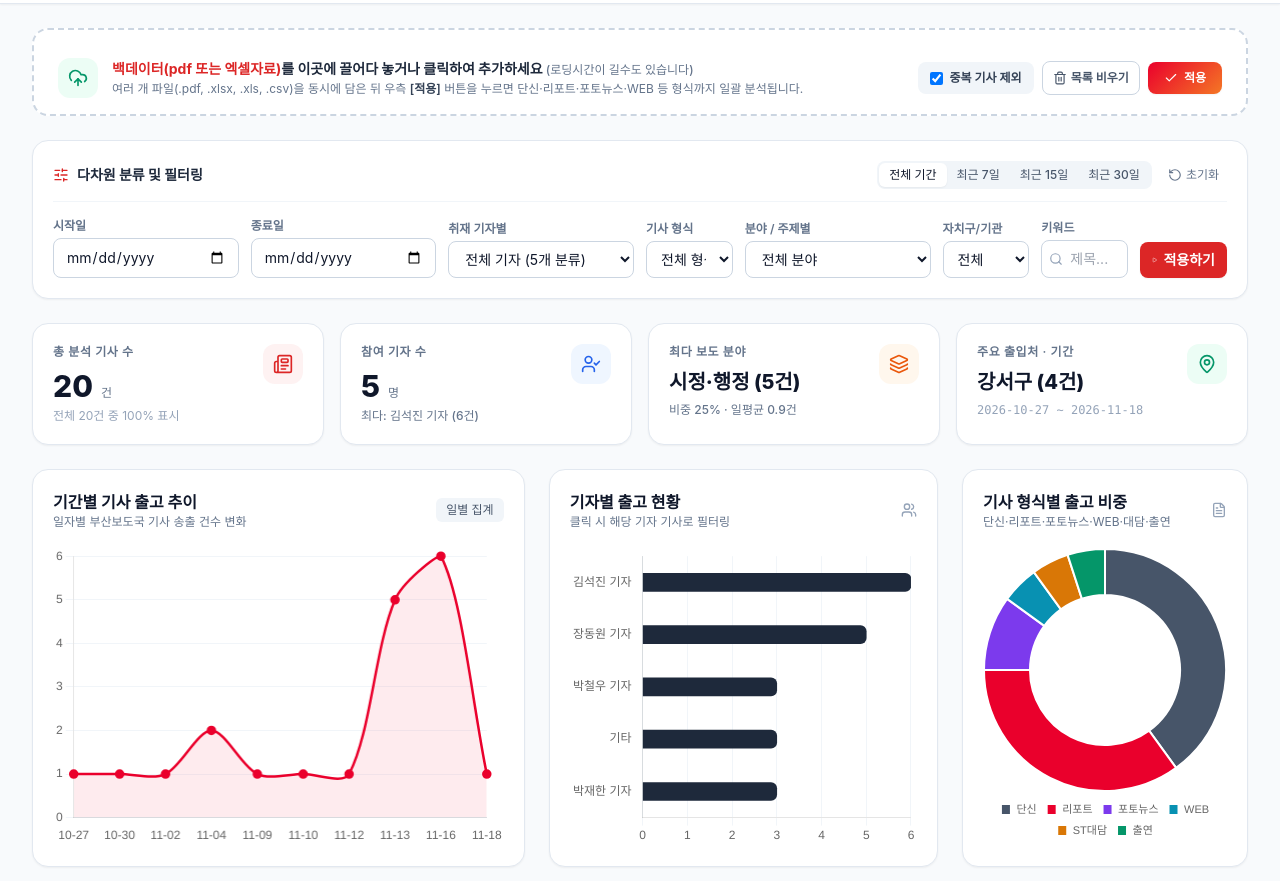
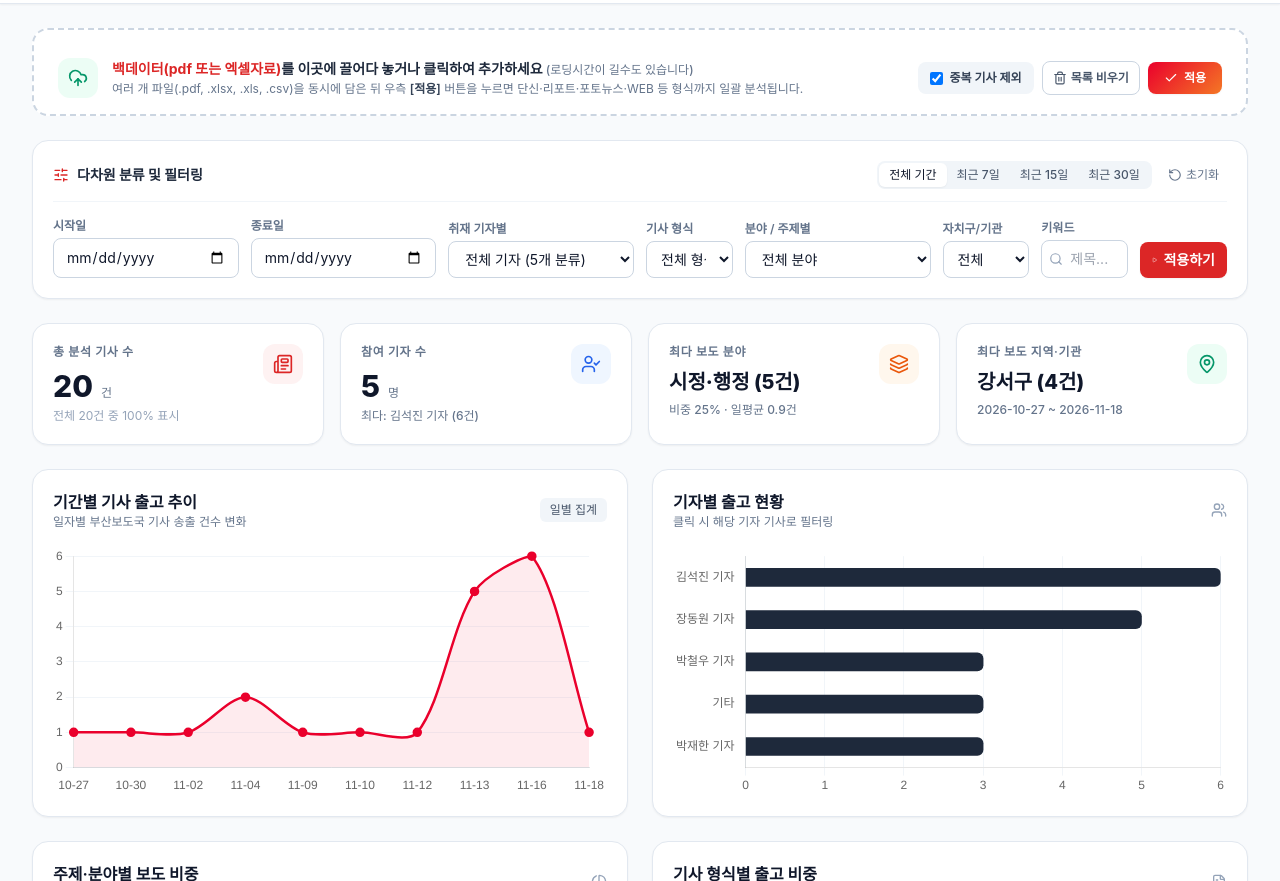
Before and after one commit to skb3804/busanbodo, a plain HTML site: page index.html in a window 1280 px wide. Shown: the part 71-952 px from the top of the page. Drawn offline with nearby package versions, Linux system fonts and the light colour scheme; a web font is replaced by a local one.

Commit message:
Add files via upload

```diff
--- a/index.html
+++ b/index.html
@@ -267,11 +267,11 @@
                 <!-- Top District & Date Span -->
                 <div class="bg-white rounded-2xl border border-slate-200 p-5 shadow-sm flex items-start justify-between">
                     <div>
-                        <p class="text-xs font-semibold text-slate-500 uppercase tracking-wider">주요 출입처 · 기간</p>
+                        <p class="text-xs font-semibold text-slate-500 uppercase tracking-wider">최다 보도 지역·기관</p>
                         <div class="mt-2">
                             <h3 id="kpi-top-district" class="text-xl font-extrabold text-slate-900 truncate">-</h3>
                         </div>
-                        <p id="kpi-date-span" class="text-xs text-slate-400 mt-1.5 font-mono">-</p>
+                        <p id="kpi-date-span" class="text-xs text-slate-500 mt-1.5 font-medium">데이터 없음</p>
                     </div>
                     <div class="p-2.5 rounded-xl bg-emerald-50 text-emerald-600">
                         <i data-lucide="map-pin" class="w-5 h-5"></i>
@@ -279,10 +279,10 @@
                 </div>
             </section>
 
-            <!-- Charts Grid (Trend, Reporter, Format) -->
-            <section class="grid grid-cols-1 lg:grid-cols-12 gap-6">
-                <!-- Period Trend Chart (5/12 width) -->
-                <div class="lg:col-span-5 bg-white rounded-2xl border border-slate-200 p-5 shadow-sm flex flex-col">
+            <!-- Charts Grid (Trend, Reporter, Category, Format) -->
+            <section class="grid grid-cols-1 md:grid-cols-2 lg:grid-cols-12 gap-6">
+                <!-- Period Trend Chart (6/12 width) -->
+                <div class="lg:col-span-6 bg-white rounded-2xl border border-slate-200 p-5 shadow-sm flex flex-col">
                     <div class="flex items-center justify-between mb-4">
                         <div>
                             <h3 class="text-base font-bold text-slate-900">기간별 기사 출고 추이</h3>
@@ -295,8 +295,8 @@
                     </div>
                 </div>
 
-                <!-- Reporter Breakdown Chart (4/12 width) -->
-                <div class="lg:col-span-4 bg-white rounded-2xl border border-slate-200 p-5 shadow-sm flex flex-col">
+                <!-- Reporter Breakdown Chart (6/12 width) -->
+                <div class="lg:col-span-6 bg-white rounded-2xl border border-slate-200 p-5 shadow-sm flex flex-col">
                     <div class="flex items-center justify-between mb-4">
                         <div>
                             <h3 class="text-base font-bold text-slate-900">기자별 출고 현황</h3>
@@ -309,8 +309,22 @@
                     </div>
                 </div>
 
-                <!-- Article Format Chart (3/12 width) -->
-                <div class="lg:col-span-3 bg-white rounded-2xl border border-slate-200 p-5 shadow-sm flex flex-col">
+                <!-- Category Doughnut Chart (6/12 width) -->
+                <div class="lg:col-span-6 bg-white rounded-2xl border border-slate-200 p-5 shadow-sm flex flex-col">
+                    <div class="flex items-center justify-between mb-4">
+                        <div>
+                            <h3 class="text-base font-bold text-slate-900">주제·분야별 보도 비중</h3>
+                            <p class="text-xs text-slate-500">클릭 시 해당 분야 기사로 필터링</p>
+                        </div>
+                        <i data-lucide="pie-chart" class="w-4 h-4 text-slate-400"></i>
+                    </div>
+                    <div class="relative flex-1 min-h-[250px] w-full flex items-center justify-center">
+                        <canvas id="categoryChart"></canvas>
+                    </div>
+                </div>
+
+                <!-- Article Format Chart (6/12 width) -->
+                <div class="lg:col-span-6 bg-white rounded-2xl border border-slate-200 p-5 shadow-sm flex flex-col">
                     <div class="flex items-center justify-between mb-4">
                         <div>
                             <h3 class="text-base font-bold text-slate-900">기사 형식별 출고 비중</h3>
@@ -596,6 +610,7 @@
         // Chart Instances
         let trendChartInstance = null;
         let reporterChartInstance = null;
+        let categoryChartInstance = null;
         let formatChartInstance = null;
 
         // Category Styling & Auto-Classification Keywords
@@ -1873,19 +1888,24 @@
         }
 
         function updateKPIs() {
+            const setText = (id, text) => {
+                const el = document.getElementById(id);
+                if (el) el.textContent = text;
+            };
+
             const total = filteredArticles.length;
             const allCount = allArticles.length;
-            document.getElementById('kpi-total').textContent = total.toLocaleString();
+            setText('kpi-total', total.toLocaleString());
             const pct = allCount > 0 ? Math.round((total / allCount) * 100) : 0;
-            document.getElementById('kpi-total-sub').textContent = `전체 ${allCount}건 중 ${pct}% 표시`;
+            setText('kpi-total-sub', `전체 ${allCount}건 중 ${pct}% 표시`);
 
             if (total === 0) {
-                document.getElementById('kpi-reporter-count').textContent = '0';
-                document.getElementById('kpi-top-reporter-info').textContent = '최다 출고: -';
-                document.getElementById('kpi-top-category').textContent = '-';
-                document.getElementById('kpi-daily-avg-info').textContent = '일평균 0.0건 출고';
-                document.getElementById('kpi-top-district').textContent = '-';
-                document.getElementById('kpi-date-span').textContent = '데이터 없음';
+                setText('kpi-reporter-count', '0');
+                setText('kpi-top-reporter-info', '최다 출고: -');
+                setText('kpi-top-category', '-');
+                setText('kpi-daily-avg-info', '일평균 0.0건 출고');
+                setText('kpi-top-district', '-');
+                setText('kpi-date-span', '데이터 없음');
                 return;
             }
 
@@ -1894,22 +1914,22 @@
             const maxDate = new Date(dates[dates.length - 1]);
             const diffDays = Math.max(1, Math.round((maxDate - minDate) / (1000 * 60 * 60 * 24)) + 1);
             const dailyAvg = (total / diffDays).toFixed(1);
-            document.getElementById('kpi-date-span').textContent = `${dates[0]} ~ ${dates[dates.length - 1]}`;
+            setText('kpi-date-span', `${dates[0]} ~ ${dates[dates.length - 1]}`);
 
             const repCounts = countByReporterGroup(filteredArticles);
             const repEntries = Object.entries(repCounts).sort((a, b) => b[1] - a[1]);
             const topRep = repEntries[0];
-            document.getElementById('kpi-reporter-count').textContent = repEntries.length.toLocaleString();
-            document.getElementById('kpi-top-reporter-info').textContent = `최다: ${formatReporterLabel(topRep[0])} (${topRep[1]}건)`;
+            setText('kpi-reporter-count', repEntries.length.toLocaleString());
+            setText('kpi-top-reporter-info', `최다: ${formatReporterLabel(topRep[0])} (${topRep[1]}건)`);
 
             const catCounts = countBy(filteredArticles, 'category');
             const topCat = Object.entries(catCounts).sort((a, b) => b[1] - a[1])[0];
-            document.getElementById('kpi-top-category').textContent = `${topCat[0]} (${topCat[1]}건)`;
-            document.getElementById('kpi-daily-avg-info').textContent = `비중 ${Math.round((topCat[1] / total) * 100)}% · 일평균 ${dailyAvg}건`;
+            setText('kpi-top-category', `${topCat[0]} (${topCat[1]}건)`);
+            setText('kpi-daily-avg-info', `비중 ${Math.round((topCat[1] / total) * 100)}% · 일평균 ${dailyAvg}건`);
 
             const distCounts = countBy(filteredArticles, 'district');
             const topDist = Object.entries(distCounts).sort((a, b) => b[1] - a[1])[0];
-            document.getElementById('kpi-top-district').textContent = `${topDist[0]} (${topDist[1]}건)`;
+            setText('kpi-top-district', `${topDist[0]} (${topDist[1]}건)`);
         }
 
         function renderCharts() {
@@ -1989,6 +2009,37 @@
             const sortedCats = Object.entries(catCounts).sort((a, b) => b[1] - a[1]);
             const catColors = sortedCats.map(c => CATEGORY_CONFIG[c[0]]?.color || '#64748b');
 
+            if (categoryChartInstance) categoryChartInstance.destroy();
+            categoryChartInstance = new Chart(document.getElementById('categoryChart'), {
+                type: 'doughnut',
+                data: {
+                    labels: sortedCats.map(c => c[0]),
+                    datasets: [{
+                        data: sortedCats.map(c => c[1]),
+                        backgroundColor: catColors,
+                        borderWidth: 2,
+                        borderColor: '#ffffff'
+                    }]
+                },
+                options: {
+                    responsive: true,
+                    maintainAspectRatio: false,
+                    cutout: '62%',
+                    onClick: (e, elements) => {
+                        if (elements.length > 0) {
+                            const idx = elements[0].index;
+                            const clickedCat = sortedCats[idx][0];
+                            const catSelect = document.getElementById('filter-category');
+                            catSelect.value = (catSelect.value === clickedCat) ? 'ALL' : clickedCat;
+                            applyFilters();
+                        }
+                    },
+                    plugins: {
+                        legend: { position: 'bottom', labels: { boxWidth: 10, font: { size: 11 } } }
+                    }
+                }
+            });
+
             const fmtCounts = countBy(filteredArticles, 'format');
             const sortedFmts = Object.entries(fmtCounts).sort((a, b) => b[1] - a[1]);
             const fmtColors = sortedFmts.map(f => FORMAT_CONFIG[f[0]]?.color || '#64748b');
```
